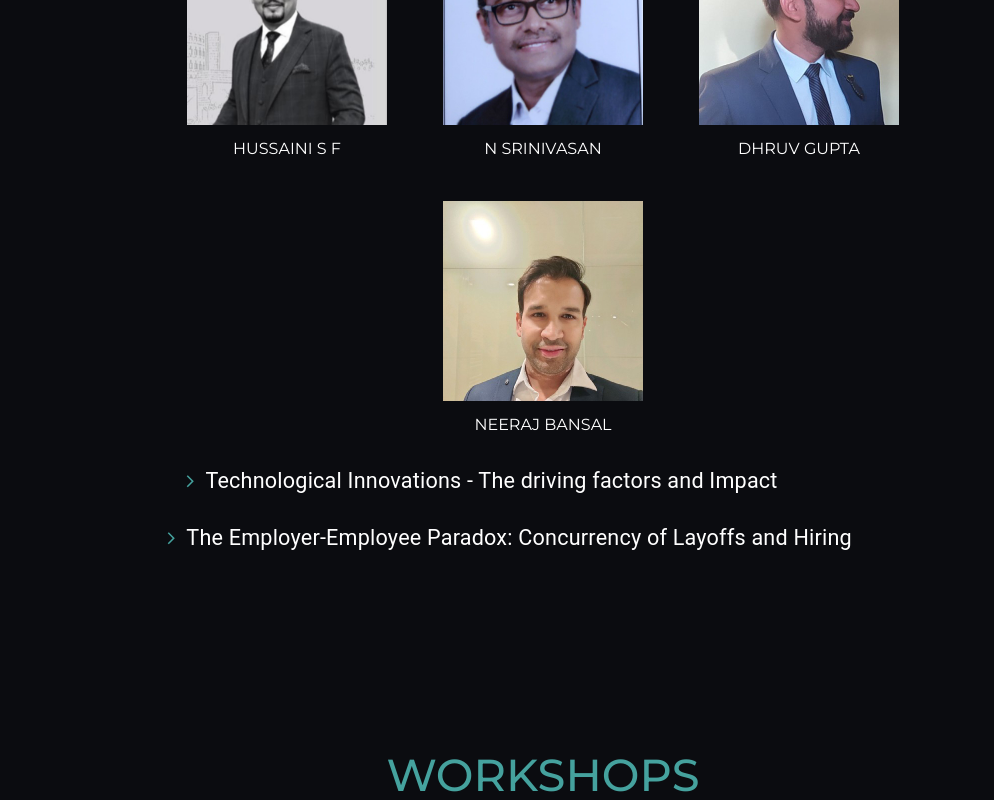
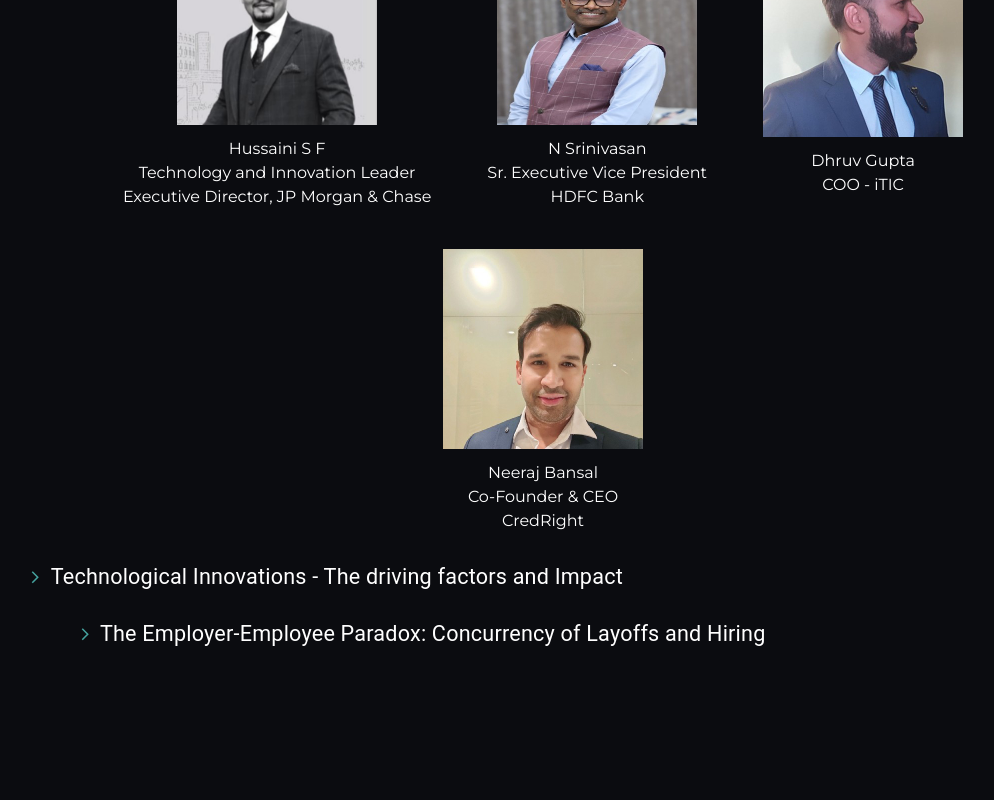
Before and after one commit to E-Cell-IITH/E-Cell-Website, a Next.js app: page /esummit in a window 1280 px wide. Shown: the part 2920-3720 px from the top of the page, without its empty margins (97-1091 px from the left). Built offline with nearby package versions, Linux system fonts and the light colour scheme.

Commit message:
panel discussions list added

```diff
--- a/components/Panel.js
+++ b/components/Panel.js
@@ -84,8 +84,12 @@ const Panel = () => {
             <div>
               <div className="flex flex-col sm:flex-row  mx-auto justify-center items-center gap-5 md:gap-10 lg:gap-[3.5rem]">
                 <div className="flex flex-col-reverse justify-center items-center gap-3">
-                  <p className="text-white uppercase text-center text-[1rem]">
+                  <p className="text-white text-center text-[1rem]">
                     Hussaini S F
+                    <br></br>
+                    Technology and Innovation Leader
+                    <br></br>
+                    Executive Director, JP Morgan & Chase
                   </p>
                   <Image
                     height={200}
@@ -95,8 +99,12 @@ const Panel = () => {
                   />
                 </div>
                 <div className="flex flex-col-reverse justify-center items-center gap-3">
-                  <p className="text-white uppercase text-center text-[1rem]">
+                  <p className="text-white text-center text-[1rem]">
                     N Srinivasan
+                    <br></br>
+                    Sr. Executive Vice President
+                    <br></br>
+                    HDFC Bank
                   </p>
                   <Image
                     height={200}
@@ -106,8 +114,10 @@ const Panel = () => {
                   />
                 </div>
                 <div className="flex flex-col-reverse justify-center items-center gap-3">
-                  <p className="text-white uppercase text-center text-[1rem]">
+                  <p className="text-white text-center text-[1rem]">
                     Dhruv Gupta
+                    <br></br>
+                    COO - iTIC
                   </p>
                   <Image
                     height={200}
@@ -119,8 +129,12 @@ const Panel = () => {
               </div>
               <div className="flex flex-col sm:flex-row mx-auto justify-center items-center gap-5 md:gap-10 lg:gap-[3.5rem mt-10">
                 <div className="flex flex-col-reverse justify-center items-center gap-3">
-                  <p className="text-white uppercase text-center text-[1rem]">
+                  <p className="text-white text-center text-[1rem]">
                     Neeraj Bansal
+                    <br></br>
+                    Co-Founder & CEO
+                    <br></br>
+                    CredRight
                   </p>
                   <Image
                     height={200}
@@ -162,8 +176,12 @@ const Panel = () => {
             <div>
               <div className="flex flex-col sm:flex-row  mx-auto justify-center items-center gap-5 md:gap-10 lg:gap-[3.5rem]">
                 <div className="flex flex-col-reverse justify-center items-center gap-3">
-                  <p className="text-white uppercase text-center text-[1rem]">
+                  <p className="text-white text-center text-[1rem]">
                     Rajesh Shenoy
+                    <br></br>
+                    Sr. Director, Research
+                    <br></br>
+                    Cetas Healthcare
                   </p>
                   <Image
                     height={200}
@@ -173,8 +191,12 @@ const Panel = () => {
                   />
                 </div>
                 <div className="flex flex-col-reverse justify-center items-center gap-3">
-                  <p className="text-white uppercase text-center text-[1rem]">
+                  <p className="text-white text-center text-[1rem]">
                     Saumy Rajan Pradhan
+                    <br></br>
+                    Head of Applied Innovation Exchange
+                    <br></br>
+                    Capgemini
                   </p>
                   <Image
                     height={200}
@@ -184,8 +206,14 @@ const Panel = () => {
                   />
                 </div>
                 <div className="flex flex-col-reverse justify-center items-center gap-3">
-                  <p className="text-white uppercase text-center text-[1rem]">
+                  <p className="text-white text-center text-[1rem]">
                     Nakul Parameswar
+                    <br></br>
+                    Assistant Professor
+                    <br></br>
+                    Department of Entrepreneurship and Management
+                    <br></br>
+                    IIT Hyderabad
                   </p>
                   <Image
                     height={200}
@@ -197,8 +225,12 @@ const Panel = () => {
               </div>
               <div className="flex flex-col sm:flex-row mx-auto justify-center items-center gap-5 md:gap-10 lg:gap-[3.5rem mt-10">
                 <div className="flex flex-col-reverse justify-center items-center gap-3">
-                  <p className="text-white uppercase text-center text-[1rem]">
+                  <p className="text-white text-center text-[1rem]">
                     Raghu Mangaraju
+                    <br></br>
+                    Vice President
+                    <br></br>
+                    Blend360 India
                   </p>
                   <Image
                     height={200}
@@ -240,8 +272,12 @@ const Panel = () => {
             <div>
               <div className="flex flex-col sm:flex-row  mx-auto justify-center items-center gap-5 md:gap-10 lg:gap-[3.5rem]">
                 <div className="flex flex-col-reverse justify-center items-center gap-3">
-                  <p className="text-white uppercase text-center text-[1rem]">
+                  <p className="text-white text-center text-[1rem]">
                     Yugandhar Penubolu
+                    <br></br>
+                    Founder of winzard.io
+                    <br></br>
+                    HR Tech
                   </p>
                   <Image
                     height={200}
@@ -251,8 +287,14 @@ const Panel = () => {
                   />
                 </div>
                 <div className="flex flex-col-reverse justify-center items-center gap-3">
-                  <p className="text-white uppercase text-center text-[1rem]">
+                  <p className="text-white text-center text-[1rem]">
                     MP Ganesh
+                    <br></br>
+                    Head and Associate Professor
+                    <br></br>
+                    Department of Entrepreneurship and Management
+                    <br></br>
+                    IIT Hyderabad
                   </p>
                   <Image
                     height={200}
@@ -262,8 +304,12 @@ const Panel = () => {
                   />
                 </div>
                 <div className="flex flex-col-reverse justify-center items-center gap-3">
-                  <p className="text-white uppercase text-center text-[1rem]">
+                  <p className="text-white text-center text-[1rem]">
                     Dr. Murali Padmanabhan
+                    <br></br>
+                    Sr. VP, Global Talent & OD
+                    <br></br>
+                    Virtusa
                   </p>
                   <Image
                     height={200}
```
Also changed, not shown: public/srinivasan.jpg.
